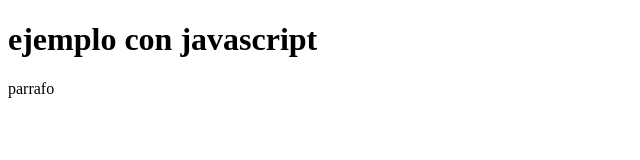
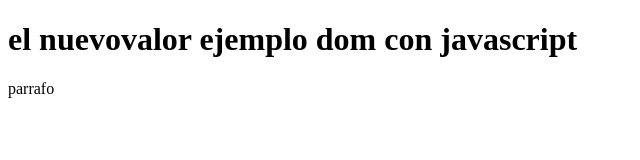
Before and after one commit to BrandonGS22b/javaScrip, a plain HTML site: page cursojavascriptUdemy/lession59-manipulacion del dom/lession59-Dom/index.html in a window 1280 px wide. Shown: the whole page, without its empty margins (0-640 px from the left). Drawn offline with Linux system fonts and the light colour scheme.

Commit message:
cambiar la informacion innerHTML

```diff
--- a/cursojavascriptUdemy/lession59-manipulacion del dom/lession59-Dom/index.html
+++ b/cursojavascriptUdemy/lession59-manipulacion del dom/lession59-Dom/index.html
@@ -14,8 +14,11 @@
 
 
     <script >
-        let cabecera= document.getElementById("cabecera").innerHTML;
-        console.log(cabecera);
+        let cabecera= document.getElementById("cabecera");
+        //mediante lo siguiente podems cambar el h1 de la cabecera
+        cabecera.innerHTML="el nuevovalor ejemplo dom con javascript";
+
+        console.log(cabecera.innerHTML);
 
         let parrafo= document.getElementById("parrafo").innerHTML;
         console.log(parrafo);
```
